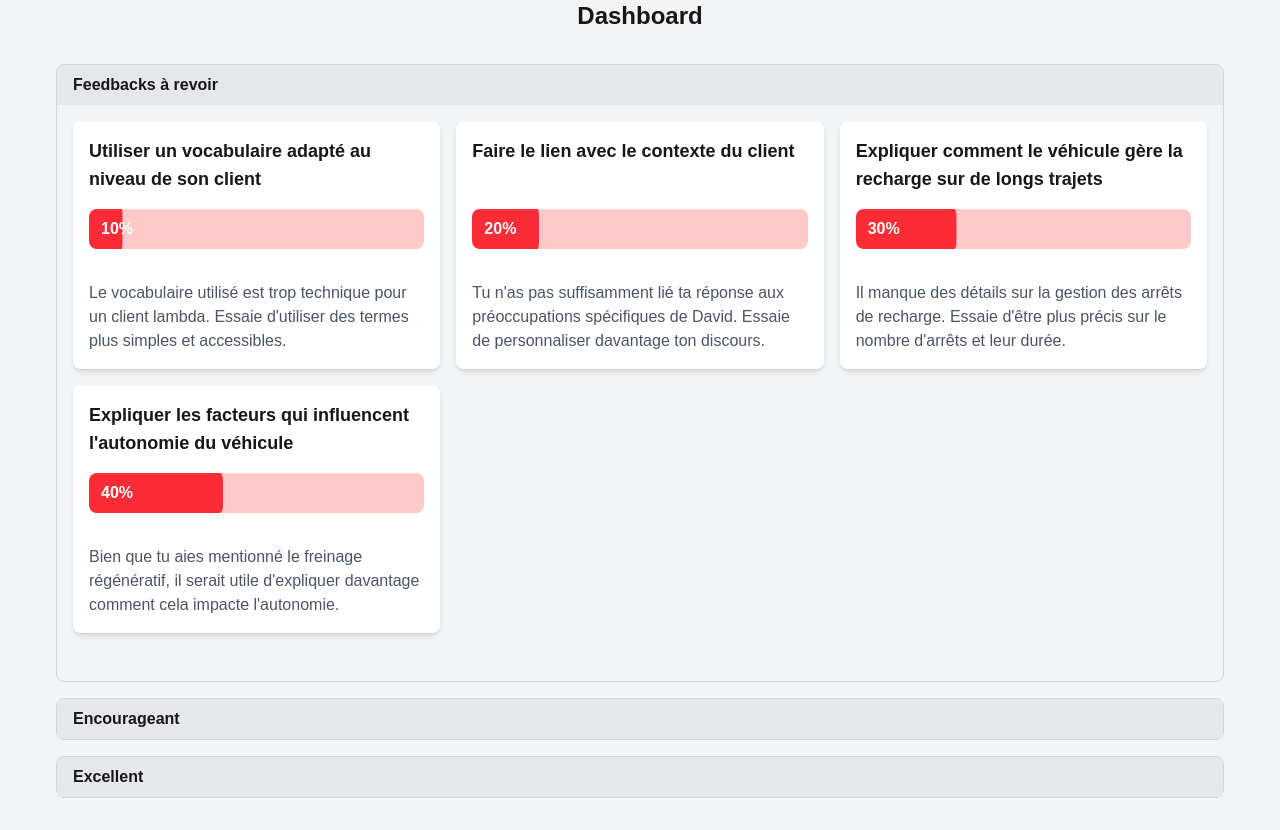
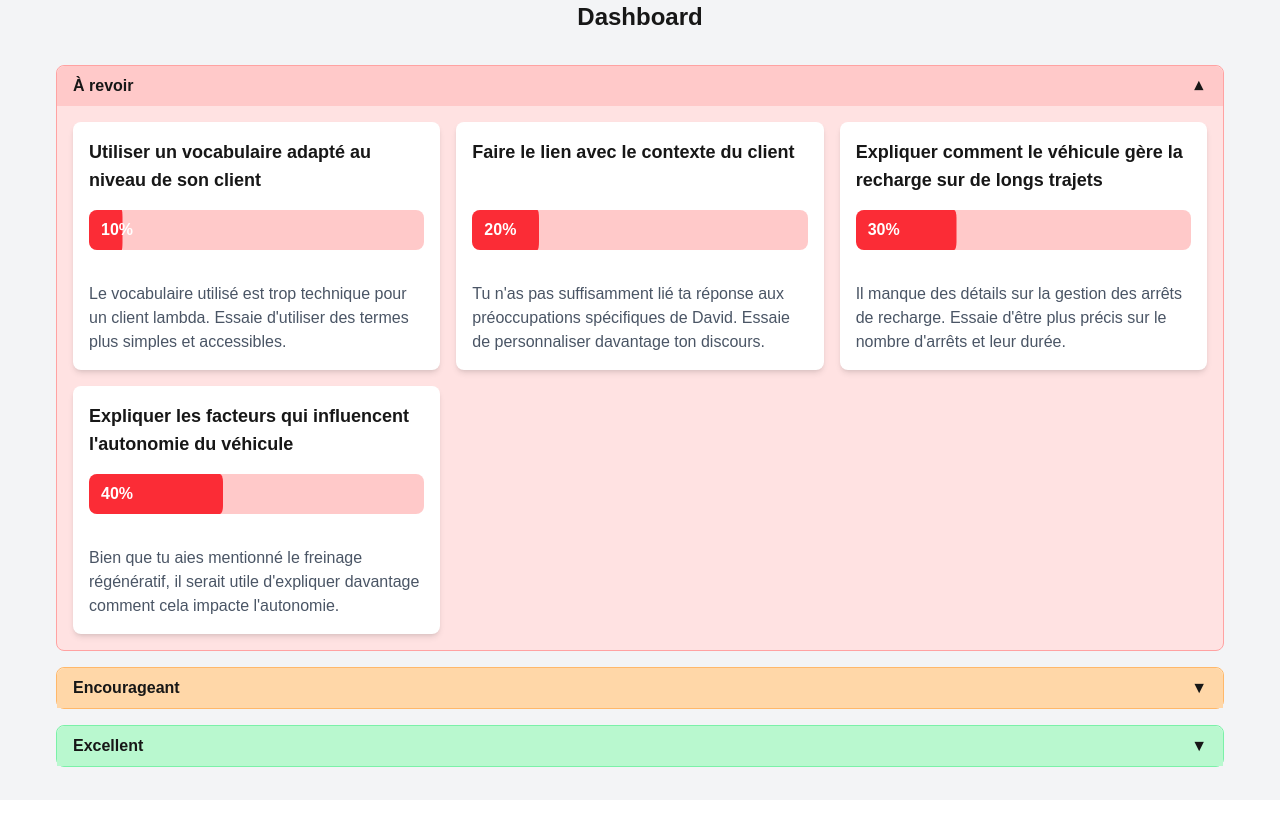
Before and after one commit to arthur-vera/sandbox, a Next.js app: page /feedback-cards in a window 1280 px wide. After the commit the page ends 800 px from the top, so only its background shows below. Built offline with nearby package versions, Linux system fonts and the light colour scheme.

Commit message:
Add accordion

```diff
--- a/app/components/Accordion.tsx
+++ b/app/components/Accordion.tsx
@@ -5,12 +5,14 @@ interface AccordionProps {
   title: string;
   children: React.ReactNode;
   defaultOpen?: boolean;
+  type: "faible" | "moyen" | "eleve";
 }
 
 const Accordion = ({
   title,
   children,
   defaultOpen = false,
+  type,
 }: AccordionProps) => {
   const [isOpen, setIsOpen] = useState(defaultOpen);
 
@@ -19,12 +21,33 @@ const Accordion = ({
   };
 
   return (
-    <div className="mb-4 border border-gray-300 rounded-lg">
+    <div
+      className={`mb-4 border rounded-lg ${
+        type === "faible"
+          ? "bg-red-100 border-red-300"
+          : type === "moyen"
+          ? "bg-orange-100 border-orange-300"
+          : "bg-green-100 border-green-300"
+      }`}
+    >
       <button
         onClick={handleToggle}
-        className="w-full text-left px-4 py-2 bg-gray-200 hover:bg-gray-300 font-semibold rounded-t-lg"
+        className={`w-full text-left px-4 py-2 font-semibold rounded-t-lg cursor-pointer flex justify-between ${
+          type === "faible"
+            ? "bg-red-200"
+            : type === "moyen"
+            ? "bg-orange-200"
+            : "bg-green-200"
+        }`}
       >
-        {title}
+        <span>{title}</span>
+        <span
+          className={`transform transition-transform duration-300 ${
+            isOpen ? "rotate-180" : "rotate-0"
+          }`}
+        >
+          ▼
+        </span>
       </button>
       {isOpen && <div className="p-4">{children}</div>}
     </div>
--- a/app/components/Feedback/Charts/ProgressBars/ProgressBar.tsx
+++ b/app/components/Feedback/Charts/ProgressBars/ProgressBar.tsx
@@ -21,7 +21,7 @@ const ProgressBar = ({ percentage }: ProgressBarProps) => {
       setBgBar("bg-orange-500");
       setBgBarContainer("bg-orange-200");
     } else {
-      setBgBar("bg-green-500");
+      setBgBar("bg-green-400");
       setBgBarContainer("bg-green-200");
     }
   };
@@ -44,7 +44,7 @@ const ProgressBar = ({ percentage }: ProgressBarProps) => {
             onUpdate: function () {
               setDisplayedPercentage(Math.round(this.targets()[0].value));
             },
-            onComplete: getBackgroundColor,
+            onStart: getBackgroundColor,
           },
           0
         );
--- a/app/components/Feedback/Dashboard.tsx
+++ b/app/components/Feedback/Dashboard.tsx
@@ -5,14 +5,15 @@ import Accordion from "@/app/components/Accordion";
 
 const Dashboard = async () => {
   const data = await getData();
-  console.log("data", data);
 
   const sortedData = data.sort((a, b) => a.percentage - b.percentage);
 
   const categories = {
-    faible: data.filter((item) => item.percentage <= 40),
-    moyen: data.filter((item) => item.percentage > 40 && item.percentage <= 70),
-    eleve: data.filter((item) => item.percentage > 70),
+    faible: sortedData.filter((item) => item.percentage <= 40),
+    moyen: sortedData.filter(
+      (item) => item.percentage > 40 && item.percentage <= 70
+    ),
+    eleve: sortedData.filter((item) => item.percentage > 70),
   };
 
   return (
@@ -20,9 +21,9 @@ const Dashboard = async () => {
       <h1 className="text-2xl font-bold mb-4">Dashboard</h1>
       <div className="wrapper w-full max-w-[1200px] p-4 ">
         {/* Catégorie : À revoir */}
-        <Accordion title="Feedbacks à revoir" defaultOpen={true}>
-          <div className="w-full mb-8">
-            <div className="grid grid-cols-1 sm:grid-cols-2 lg:grid-cols-3 gap-4 ">
+        <Accordion title="À revoir" defaultOpen={true} type="faible">
+          <div className="w-full">
+            <div className="grid grid-cols-1 sm:grid-cols-2 lg:grid-cols-3 gap-4">
               {categories.faible.map((item) => (
                 <CardProgress
                   key={item.id}
@@ -36,9 +37,9 @@ const Dashboard = async () => {
         </Accordion>
 
         {/* Catégorie : Encourageant */}
-        <Accordion title="Encourageant">
-          <div className="w-full mb-8">
-            <div className="grid grid-cols-1 sm:grid-cols-2 lg:grid-cols-3 gap-4 ">
+        <Accordion title="Encourageant" type="moyen">
+          <div className="w-full">
+            <div className="grid grid-cols-1 sm:grid-cols-2 lg:grid-cols-3 gap-4">
               {categories.moyen.map((item) => (
                 <CardProgress
                   key={item.id}
@@ -52,9 +53,9 @@ const Dashboard = async () => {
         </Accordion>
 
         {/* Catégorie : Excellent */}
-        <Accordion title="Excellent">
-          <div className="w-full mb-8">
-            <div className="grid grid-cols-1 sm:grid-cols-2 lg:grid-cols-3 gap-4 ">
+        <Accordion title="Excellent" type="eleve">
+          <div className="w-full">
+            <div className="grid grid-cols-1 sm:grid-cols-2 lg:grid-cols-3 gap-4">
               {categories.eleve.map((item) => (
                 <CardProgress
                   key={item.id}
@@ -67,16 +68,6 @@ const Dashboard = async () => {
           </div>
         </Accordion>
       </div>
-      {/* <div className="grid grid-cols-1 sm:grid-cols-2 lg:grid-cols-4 gap-4 p-4">
-        {sortedData.map((item) => (
-          <CardCircular
-            key={item.id}
-            percentage={item.percentage}
-            title={item.title}
-            feedback={item.feedback}
-          />
-        ))}
-      </div> */}
     </div>
   );
 };
```
